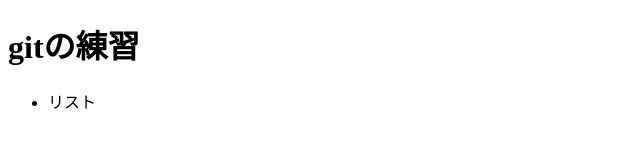
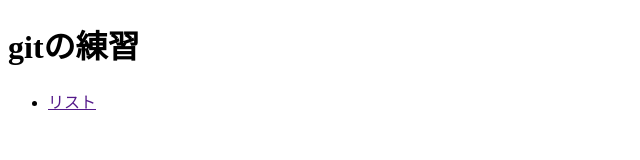
Before and after one commit to Yoshihiro-Pariasca/git-test, a plain HTML site: page index.html in a window 1280 px wide. Shown: the full height of the page, 0-640 px from the left. Drawn offline with Linux system fonts and the light colour scheme.

Commit message:
aタグの追加

```diff
--- a/index.html
+++ b/index.html
@@ -11,7 +11,7 @@
   <h1 class="header-ttl">gitの練習</h1>
 
   <nav class="header-nav">
-    <ul class="nav-list"><li class="nav-item">リスト</li></ul>
+    <ul class="nav-list"><li class="nav-item"><a href="" class="nav-link">リスト</a></li></ul>
   </nav>
 </header>
 
```
